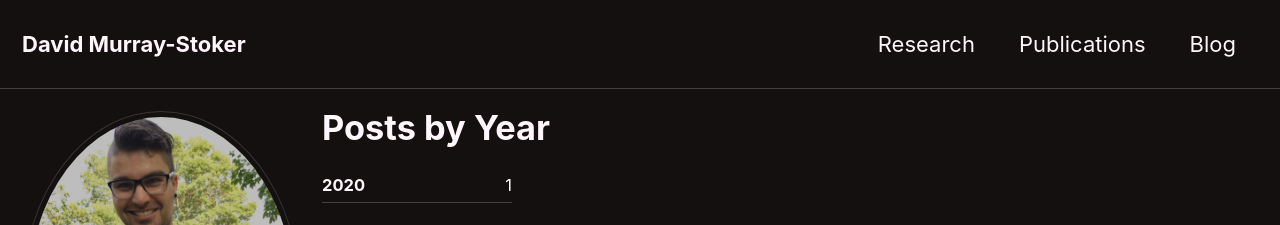
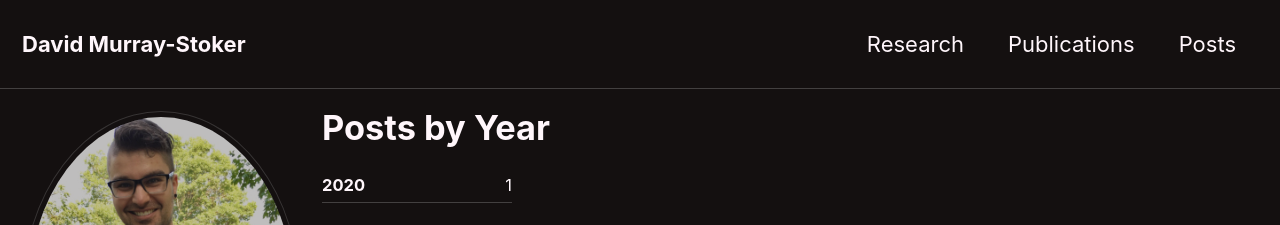
Before and after one commit to dmurraystoker/dmurraystoker.github.io, a Jekyll site: the page built from _pages/posts.md, in a window 1280 px wide and 900 px high. Shown: the top 225 px of the window. Built offline with Jekyll 4.4.1, drawn with Linux system fonts in a browser that asks for light colours; cached includes are drawn as plain includes; nearby versions of some CDN libraries.

Commit message:
Update navigation.yml

```diff
--- a/_data/navigation.yml
+++ b/_data/navigation.yml
@@ -4,5 +4,5 @@ main:
     url: /research/
   - title: "Publications"
     url: /publications/
-  - title: "Blog"
+  - title: "Posts"
     url: /posts/
```
